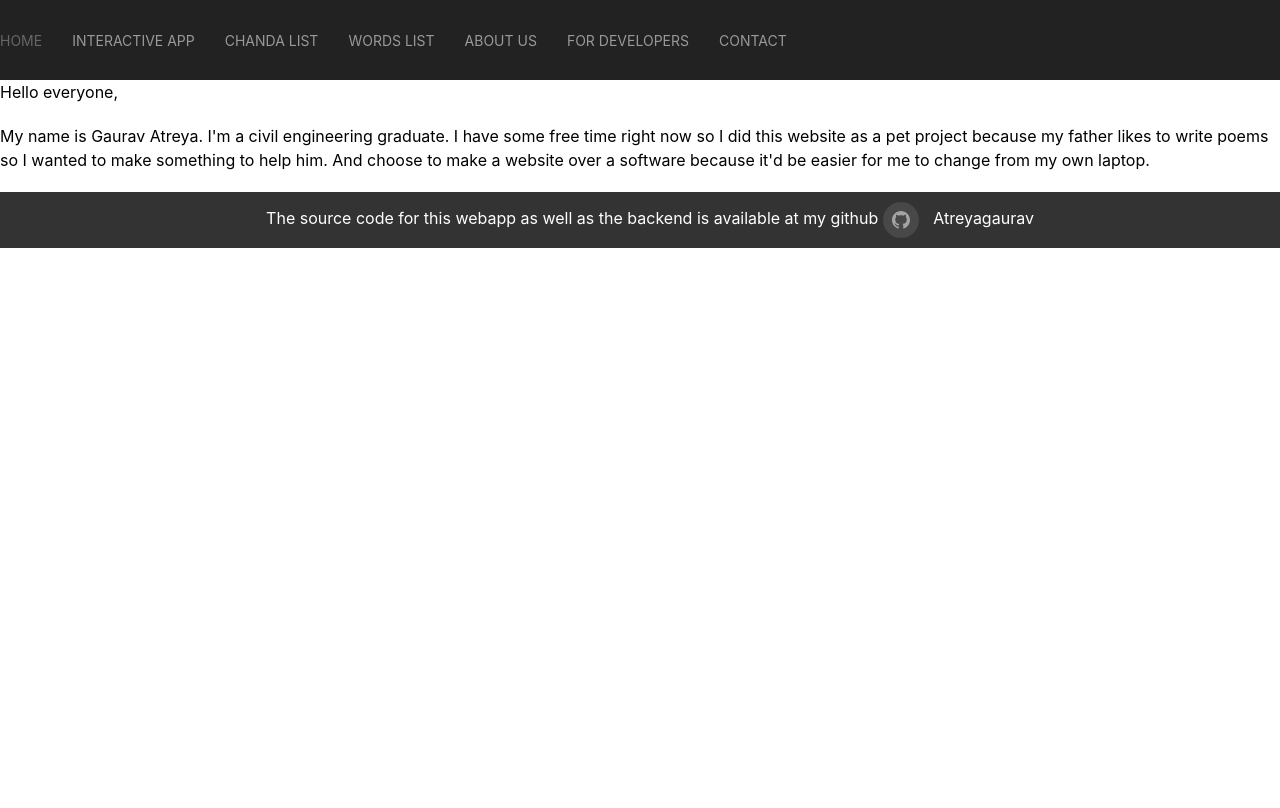
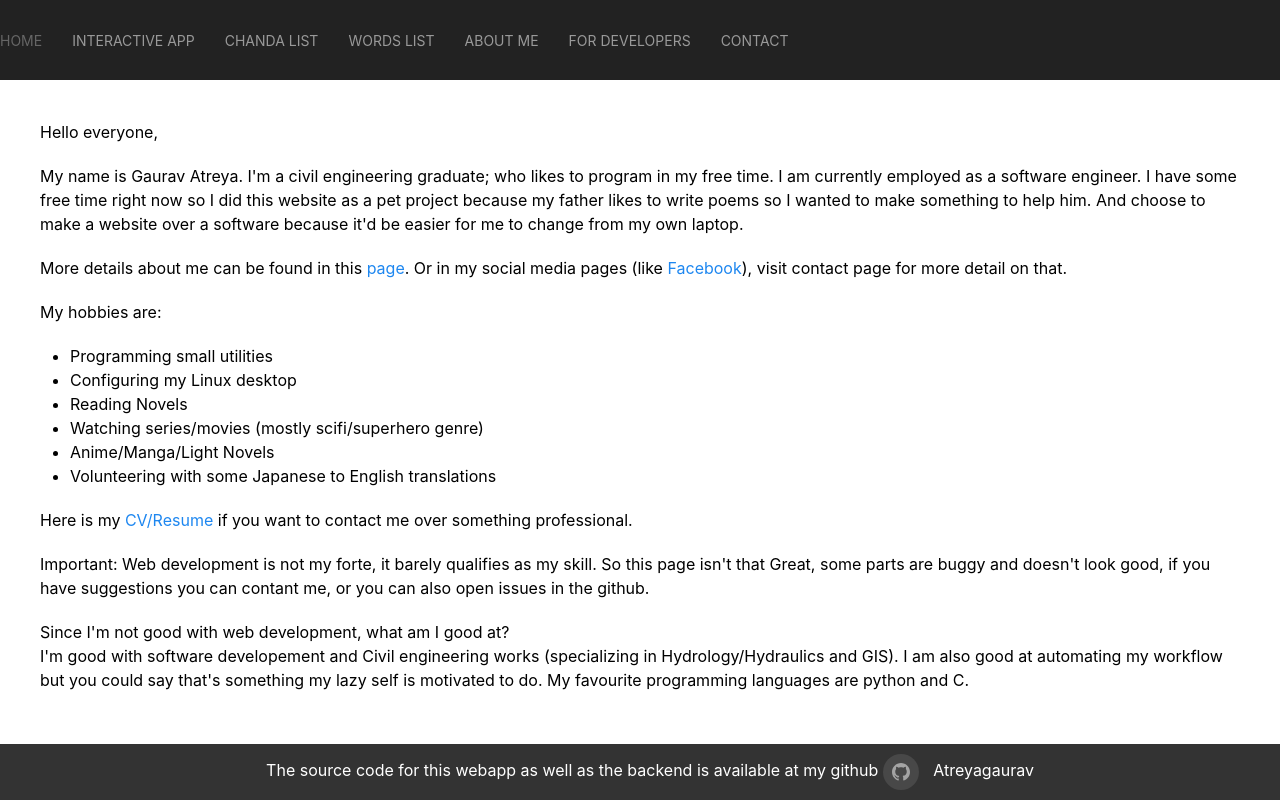
Before and after one commit to Atreyagaurav/kabita-check, a Flask app: page /about in a window 1280 px wide. Before the commit the page ends 248 px from the top, so only its background shows below. Run offline with Flask 2, Linux system fonts and the light colour scheme; some libraries are stand-ins or nearby versions.

Commit message:
Add contents on the website

```diff
--- a/app/dictionary.py
+++ b/app/dictionary.py
@@ -3,12 +3,13 @@ import csv
 dict_file = "./app/data/words.csv"
 
 
-def wordlist(rule=None, start=None):
+def wordlist(rule=None, word=None):
     with open(dict_file, 'r', newline='') as r:
         reader = csv.reader(r, quotechar='"')
         headers = next(reader)
         matches = reader
         if rule:
+            rule = rule.upper()
             print(f"Rule={rule}")
             if rule[0] == '-':
                 def filter_fun(row): return row[-1].endswith(rule[1:])
@@ -18,14 +19,14 @@ def wordlist(rule=None, start=None):
                 def filter_fun(row): return row[-1] == rule
             matches = filter(filter_fun, matches)
 
-        if start:
-            print(f"Start={start}")
-            if start[0] == '-':
-                def filter_fun(row): return row[0].endswith(start[1:])
-            elif start[-1] == '-':
-                def filter_fun(row): return row[0].startswith(start[:-1])
+        if word:
+            print(f"Start={word}")
+            if word[0] == '-':
+                def filter_fun(row): return row[0].endswith(word[1:])
+            elif word[-1] == '-':
+                def filter_fun(row): return row[0].startswith(word[:-1])
             else:
-                def filter_fun(row): return row[0] == start
+                def filter_fun(row): return row[0] == word
             matches = filter(filter_fun, matches)
 
         def get_dict(row):
--- a/app/main.py
+++ b/app/main.py
@@ -77,7 +77,7 @@ def api_check():
 @app.route('/api/wordlist', methods=['GET'])
 def get_wordlist():
     data = flask.request.json
-    words = dictionary.wordlist(rule=data['rule'], meaning=data.get('meaning'))
+    words = dictionary.wordlist(rule=data['rule'], word=data.get('word'))
     return flask.jsonify(words)
 
 
--- a/app/templates/about.html
+++ b/app/templates/about.html
@@ -1,11 +1,25 @@
 {% extends "layout.html" %}
 {% block page_title %}
-About Us
+About Me
 {% endblock %}
 
 {% block body %}
-<div>
+<div class="uk-padding">
     Hello everyone, <br />
-    <p>My name is Gaurav Atreya. I'm a civil engineering graduate. I have some free time right now so I did this website as a pet project because my father likes to write poems so I wanted to make something to help him. And choose to make a website over a software because it'd be easier for me to change from my own laptop.
+    <p>My name is Gaurav Atreya. I'm a civil engineering graduate; who likes to program in my free time. I am currently employed as a software engineer. I have some free time right now so I did this website as a pet project because my father likes to write poems so I wanted to make something to help him. And choose to make a website over a software because it'd be easier for me to change from my own laptop. </p>
+    <p>More details about me can be found in this <a href="https://atreyagaurav.github.io/" target="_blank">page</a>. Or in my social media pages (like <a href="https://www.facebook.com/atreyagaurav/" target="_blank">Facebook</a>), visit contact page for more detail on that.</p>
+    My hobbies are:
+    <ul>
+	<li>Programming small utilities</li>
+	<li>Configuring my Linux desktop</li>
+	<li>Reading Novels</li>
+	<li>Watching series/movies (mostly scifi/superhero genre)</li>
+	<li>Anime/Manga/Light Novels</li>
+	<li>Volunteering with some Japanese to English translations</li>
+    </ul>
+    <p> Here is my <a href="https://atreyagaurav.github.io/files/cv_gaurav_atreya.pdf">CV/Resume</a> if you want to contact me over something professional.</p>
+    <p>Important: Web development is not my forte, it barely qualifies as my skill. So this page isn't that Great, some parts are buggy and doesn't look good, if you have suggestions you can contant me, or you can also open issues in the github. </p>
+    <p>Since I'm not good with web development, what am I good at? <br />
+	I'm good with software developement and Civil engineering works (specializing in Hydrology/Hydraulics and GIS). I am also good at automating my workflow but you could say that's something my lazy self is motivated to do. My favourite programming languages are python and C.</p>
 </div>
 {% endblock %}
--- a/app/templates/browse_words.html
+++ b/app/templates/browse_words.html
@@ -4,7 +4,7 @@ Words List
 {% endblock %}
 
 {% block body %}
-<div>
+<div class="uk-padding">
     <div class="uk-margin">
 	<form class="uk-form uk-form-default" action="{{ url_for('browse_words') }}">
 	    <label>Search Words:</label>
--- a/app/templates/layout.html
+++ b/app/templates/layout.html
@@ -41,7 +41,7 @@
 			    <li><a href="/kabita_interactive">Interactive App</a></li>
 			    <li><a href="/browse_chanda">Chanda List</a></li>
 			    <li><a href="/browse_words">Words List</a></li>
-			    <li><a href="/about">About Us</a></li>
+			    <li><a href="/about">About Me</a></li>
 			    <li><a href="/developers">For Developers</a></li>
 			    <li><a href="/contact">Contact</a></li>
 			</ul>
```
Also changed, not shown: app/templates/browse_chanda.html (+11 -3 lines), app/templates/contact.html (+9 -4 lines), app/templates/developers.html (+11 -6 lines).
